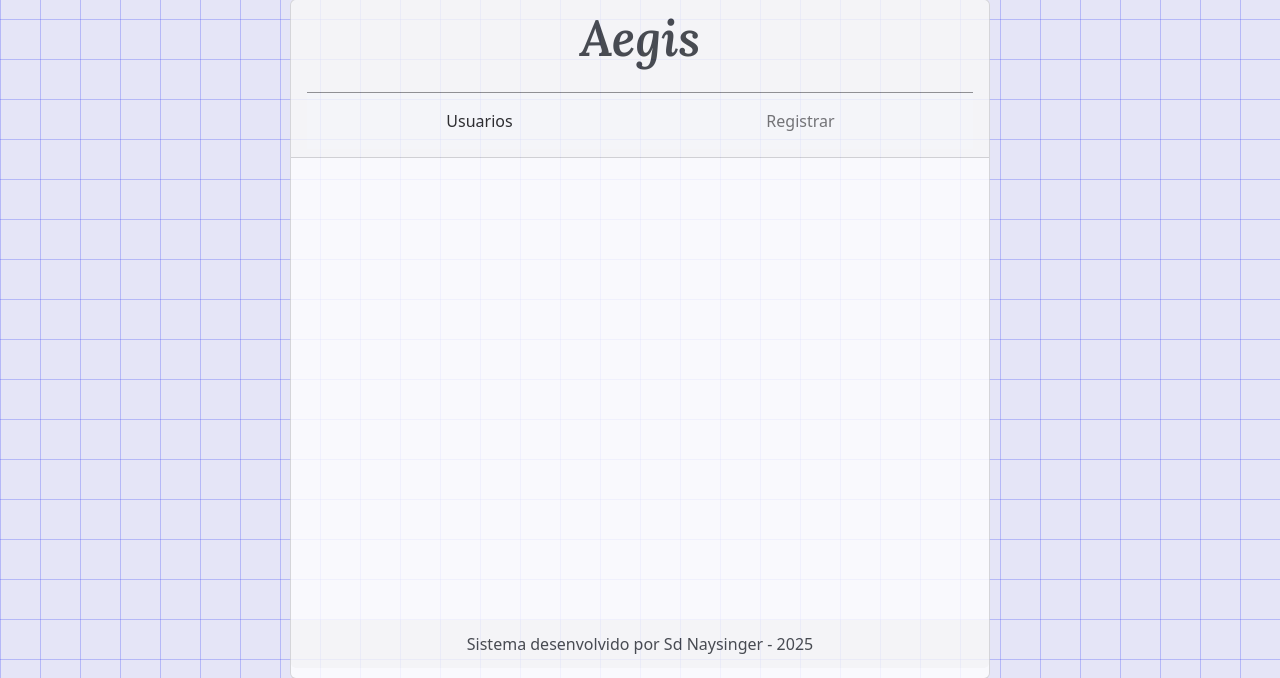
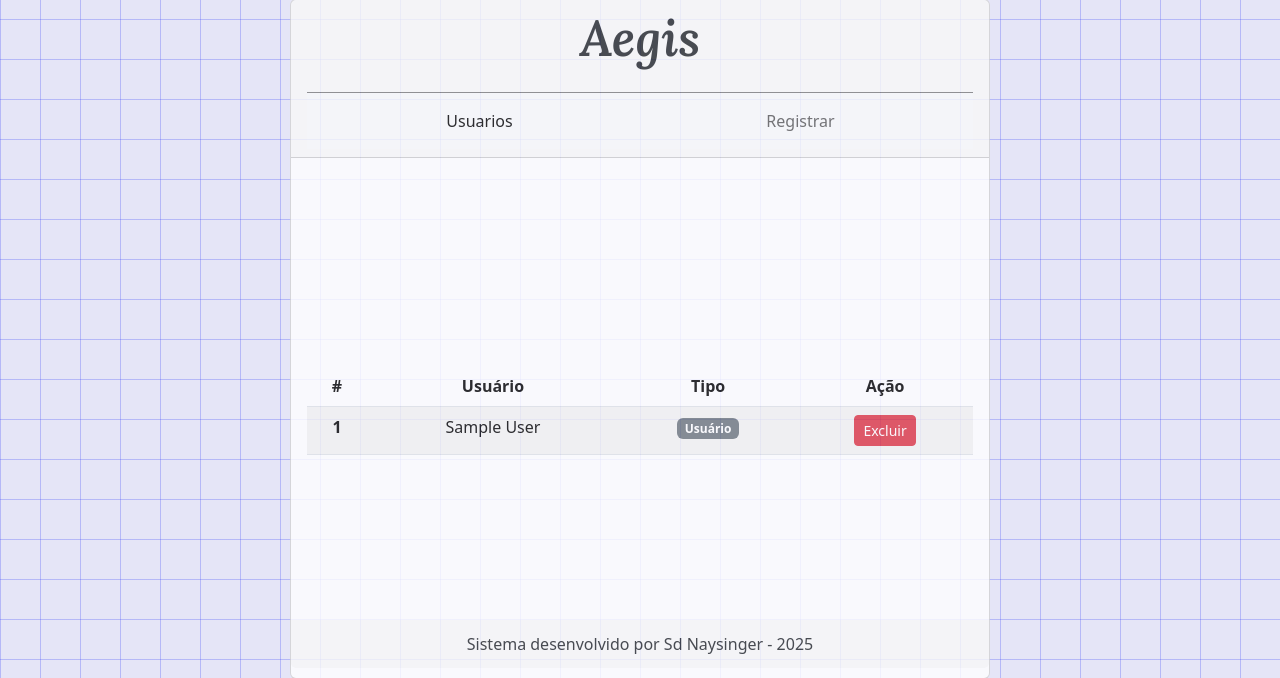
Before and after one commit to gusnaysinger/Aegis, a PHP site: page /admin.php in a window 1280 px wide. Shown: the part 61-739 px from the top of the page. Run offline with PHP 8.4, Linux system fonts and the light colour scheme; the visitor is signed in with stand-in values (Sample User, id 1); tables that the repository leaves empty or names only in its code hold one stand-in row (values such as "Sample post").

Commit message:
Inicio da listagem de users

```diff
--- a/templates/admin.php
+++ b/templates/admin.php
@@ -1,4 +1,6 @@
 <?php
+include('../static/php/connection.php');
+
 session_start();
 
 if (!isset($_SESSION['user_id']) || $_SESSION['lvl'] != 1) {
@@ -40,7 +42,52 @@ if (!isset($_SESSION['user_id']) || $_SESSION['lvl'] != 1) {
             </div>
             <div class="card-body">
 
+                <table class="table table-striped">
+                    <thead>
+                        <tr>
+                            <th scope="col">#</th>
+                            <th scope="col">Usuário</th>
+                            <th scope="col">Tipo</th>
+                            <th scope="col">Ação</th>
+                        </tr>
+                    </thead>
+                    <tbody>
+                        <?php
+                        $sql = "SELECT * FROM users ORDER BY lvl ASC";
+                        $result = $conn->query($sql);
 
+                        if ($result->num_rows > 0) {
+
+                            while ($row = $result->fetch_assoc()) {
+
+                                echo "<tr>";
+                                echo "<th scope='row'>{$row['id']}</th>";
+                                echo "<td>{$row['nome']}</td>";
+
+                                // Tipo de usuário
+                                if ($row['lvl'] == 1) {
+                                    echo "<td><span class='badge bg-danger'>Admin</span></td>";
+                                } else {
+                                    echo "<td><span class='badge bg-secondary'>Usuário</span></td>";
+                                }
+
+                                // Ações
+                                echo "<td>
+                                    <button class='btn btn-sm btn-danger'
+                                            onclick='excluirUser({$row['id']})'>
+                                        Excluir
+                                    </button>
+                                </td>";
+
+                                echo "</tr>";
+                            }
+
+                        } else {
+                            echo "<tr><td colspan='4'>Nenhum usuário encontrado</td></tr>";
+                        }
+                        ?>
+                    </tbody>
+                </table>
 
             </div>
             <div class="card-footer border-0">
```
